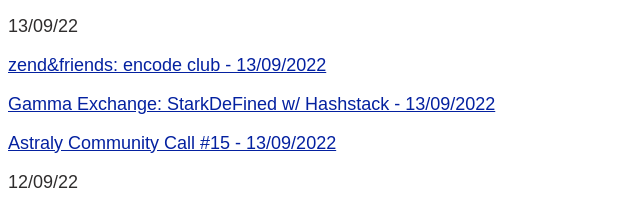
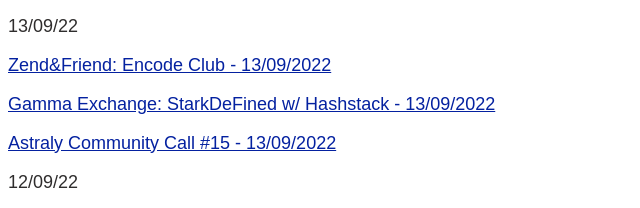
Before and after one commit to milvinae/txted, a plain HTML site: page index/index.html in a window 1280 px wide. Shown: the part 568-776 px from the top of the page, 0-640 px from the left. Drawn offline with Linux system fonts and the light colour scheme.

Commit message:
Update index.html

```diff
--- a/index/index.html
+++ b/index/index.html
@@ -44,7 +44,7 @@
 <br>
 <a href="/chats/Nurstar-Ep1-zkLend">Shill Me Your Fundamentals Ep.1 with zkLend - 14/09/2022</a>
 <p>13/09/22</p>
-<a href="/charts/zend&friends-encode-club">zend&friends: encode club - 13/09/2022</a><br>
+<a href="/charts/zend-friends-encode-club">Zend&Friend: Encode Club - 13/09/2022</a><br>
 <br>
 <a href="/chats/Gammax-Exchange-StarkDeFined-Hashstack">Gamma Exchange: StarkDeFined w/ Hashstack - 13/09/2022</a><br>
 <br>
```
